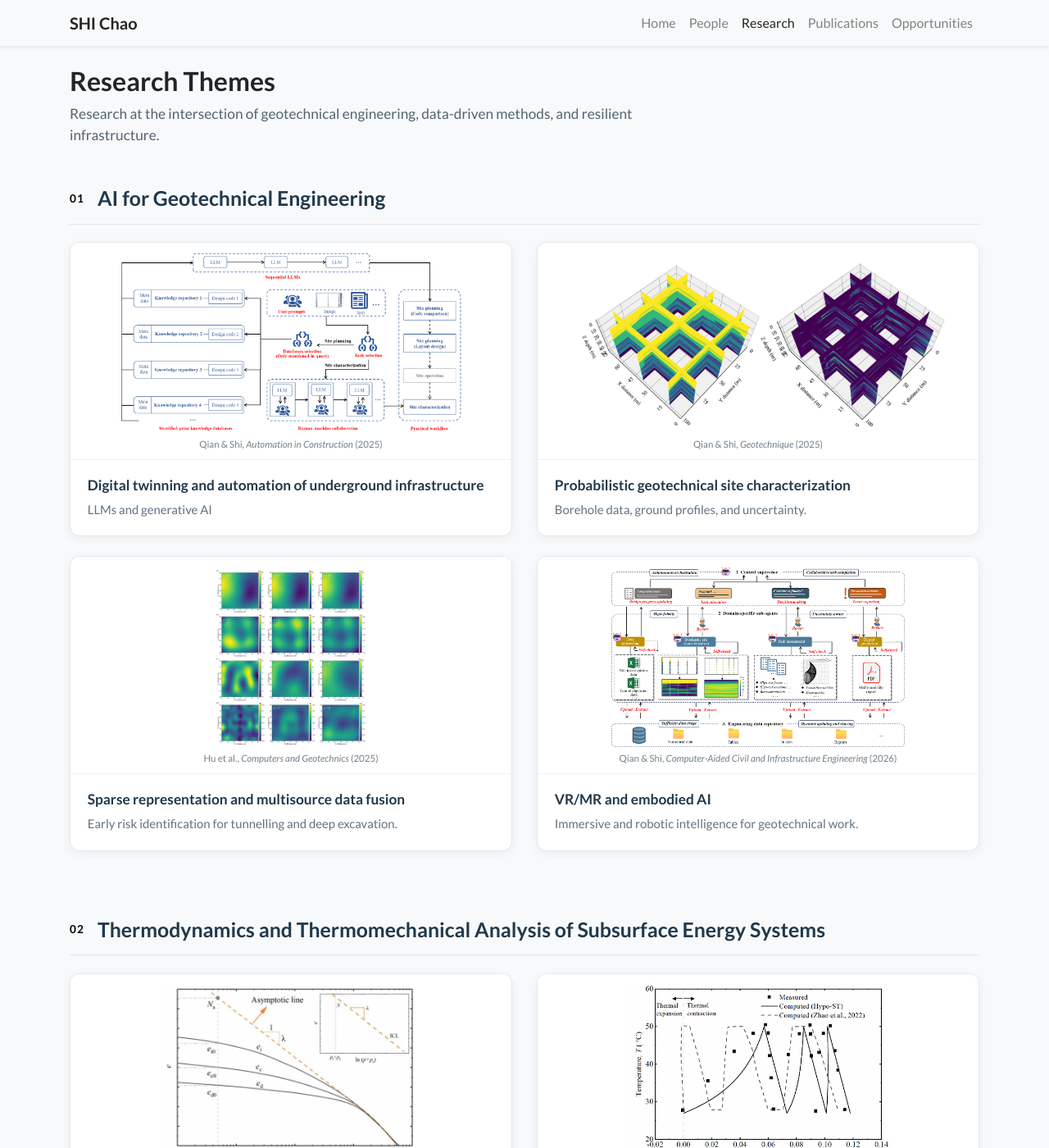
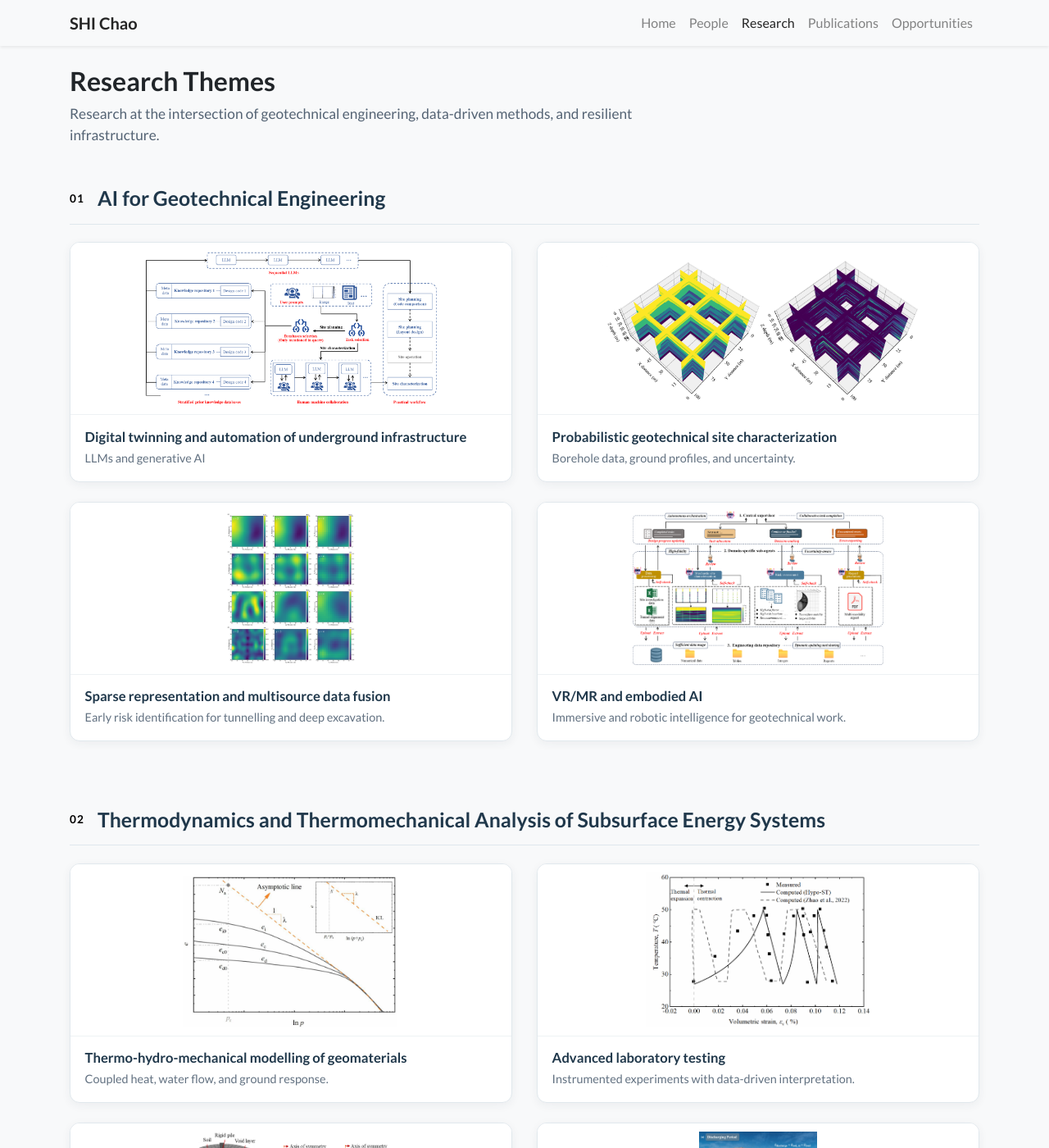
Before and after one commit to ShiChaoGeo/ShiChaoGeo.github.io, a Jekyll site: the page built from Research.html, in a window 1280 px wide and 1400 px high. Shown: the whole window at 82% size. Built offline with Jekyll 4.4.1, drawn with Linux system fonts in a browser that asks for light colours; nearby versions of some CDN libraries; a style sheet for code colours, icons or effects is not loaded; some of the changed text lies outside the part shown.

Commit message:
Remove figure credits and refine research card layout
Refactor topic-visual and topic-art styles for better layout and responsiveness. Update padding and height properties for improved visual consistency.

```diff
--- a/Research.html
+++ b/Research.html
@@ -51,47 +51,37 @@ navbar_title: Research
   }
   .topic-visual {
     display: flex;
-    flex-direction: column;
     align-items: center;
     justify-content: center;
-    min-height: 210px;
-    max-height: 290px;
+    height: 210px;
     margin: 0;
     overflow: hidden;
     border-bottom: 1px solid #eef2f4;
     background: #fff;
-    padding: 0.7rem 0.8rem;
+    padding: 0.65rem;
   }
   .topic-art {
     display: block;
-    width: auto;
-    height: auto;
-    max-width: 100%;
-    max-height: 220px;
+    width: 100%;
+    height: 100%;
     object-fit: contain;
-  }
-  .topic-credit {
-    margin-top: 0.45rem;
-    color: #73808b;
-    font-size: 0.72rem;
-    line-height: 1.25;
-    text-align: center;
+    object-position: center;
   }
   .topic-copy {
-    padding: 1.15rem 1.3rem 1.35rem;
+    padding: 0.95rem 1.1rem 1.05rem;
   }
   .topic-copy h4 {
     margin: 0;
     color: #20384b;
-    font-size: 1.08rem;
+    font-size: 1.04rem;
     font-weight: 650;
-    line-height: 1.4;
+    line-height: 1.35;
   }
   .topic-copy p {
-    margin: 0.35rem 0 0;
+    margin: 0.3rem 0 0;
     color: #627181;
-    font-size: 0.93rem;
-    line-height: 1.5;
+    font-size: 0.9rem;
+    line-height: 1.45;
   }
   @media (max-width: 575.98px) {
     .research-theme {
@@ -101,11 +91,14 @@ navbar_title: Research
       font-size: 1.3rem;
     }
     .topic-visual {
-      min-height: 180px;
-      max-height: 235px;
+      height: 170px;
+      padding: 0.45rem;
     }
-    .topic-art {
-      max-height: 170px;
+    .topic-copy {
+      padding: 0.85rem 1rem 0.95rem;
+    }
+    .topic-copy h4 {
+      font-size: 1.02rem;
     }
   }
 </style>
@@ -117,19 +110,19 @@ navbar_title: Research
   <div class="research-theme-heading"><span class="research-theme-number">01</span><h3 id="theme-ai">AI for Geotechnical Engineering</h3></div>
   <div class="row">
     <div class="col-12 col-md-6 mb-4"><article class="research-topic-card">
-      <figure class="topic-visual"><img class="topic-art" src="{{ '/assets/images/covers/2025AutoInCon.png' | relative_url }}" alt="LLM-driven geotechnical site planning and geological characterization workflow" loading="lazy" decoding="async"><figcaption class="topic-credit">Qian &amp; Shi, <em>Automation in Construction</em> (2025)</figcaption></figure>
+      <figure class="topic-visual"><img class="topic-art" src="{{ '/assets/images/covers/2025AutoInCon.png' | relative_url }}" alt="LLM-driven geotechnical site planning and geological characterization workflow" loading="lazy" decoding="async"></figure>
       <div class="topic-copy"><h4>Digital twinning and automation of underground infrastructure</h4><p>LLMs and generative AI</p></div>
     </article></div>
     <div class="col-12 col-md-6 mb-4"><article class="research-topic-card">
-      <figure class="topic-visual"><img class="topic-art" src="{{ '/assets/images/covers/2025_Geotechnique.png' | relative_url }}" alt="Probabilistic subsurface interpretation from sparse boreholes" loading="lazy" decoding="async"><figcaption class="topic-credit">Qian &amp; Shi, <em>Geotechnique</em> (2025)</figcaption></figure>
+      <figure class="topic-visual"><img class="topic-art" src="{{ '/assets/images/covers/2025_Geotechnique.png' | relative_url }}" alt="Probabilistic subsurface interpretation from sparse boreholes" loading="lazy" decoding="async"></figure>
       <div class="topic-copy"><h4>Probabilistic geotechnical site characterization</h4><p>Borehole data, ground profiles, and uncertainty.</p></div>
     </article></div>
     <div class="col-12 col-md-6 mb-4"><article class="research-topic-card">
-      <figure class="topic-visual"><img class="topic-art" src="{{ '/assets/images/covers/2025_C&G.png' | relative_url }}" alt="Spatial uncertainty fields from sparse geotechnical measurements" loading="lazy" decoding="async"><figcaption class="topic-credit">Hu et al., <em>Computers and Geotechnics</em> (2025)</figcaption></figure>
+      <figure class="topic-visual"><img class="topic-art" src="{{ '/assets/images/covers/2025_C&G.png' | relative_url }}" alt="Spatial uncertainty fields from sparse geotechnical measurements" loading="lazy" decoding="async"></figure>
       <div class="topic-copy"><h4>Sparse representation and multisource data fusion</h4><p>Early risk identification for tunnelling and deep excavation.</p></div>
     </article></div>
     <div class="col-12 col-md-6 mb-4"><article class="research-topic-card">
-      <figure class="topic-visual"><img class="topic-art" src="{{ '/assets/images/covers/2026_LLM.png' | relative_url }}" alt="Uncertainty-aware multi-agent system for automated geotechnical analysis" loading="lazy" decoding="async"><figcaption class="topic-credit">Qian &amp; Shi, <em>Computer-Aided Civil and Infrastructure Engineering</em> (2026)</figcaption></figure>
+      <figure class="topic-visual"><img class="topic-art" src="{{ '/assets/images/covers/2026_LLM.png' | relative_url }}" alt="Uncertainty-aware multi-agent system for automated geotechnical analysis" loading="lazy" decoding="async"></figure>
       <div class="topic-copy"><h4>VR/MR and embodied AI</h4><p>Immersive and robotic intelligence for geotechnical work.</p></div>
     </article></div>
   </div>
@@ -139,19 +132,19 @@ navbar_title: Research
   <div class="research-theme-heading"><span class="research-theme-number">02</span><h3 id="theme-thermo">Thermodynamics and Thermomechanical Analysis of Subsurface Energy Systems</h3></div>
   <div class="row">
     <div class="col-12 col-md-6 mb-4"><article class="research-topic-card">
-      <figure class="topic-visual"><img class="topic-art" src="{{ '/assets/images/covers/2025_C&G_THM.png' | relative_url }}" alt="Thermo-mechanical constitutive model for sand and clay" loading="lazy" decoding="async"><figcaption class="topic-credit">Liu &amp; Shi, <em>Computers and Geotechnics</em> (2025)</figcaption></figure>
+      <figure class="topic-visual"><img class="topic-art" src="{{ '/assets/images/covers/2025_C&G_THM.png' | relative_url }}" alt="Thermo-mechanical constitutive model for sand and clay" loading="lazy" decoding="async"></figure>
       <div class="topic-copy"><h4>Thermo-hydro-mechanical modelling of geomaterials</h4><p>Coupled heat, water flow, and ground response.</p></div>
     </article></div>
     <div class="col-12 col-md-6 mb-4"><article class="research-topic-card">
-      <figure class="topic-visual"><img class="topic-art" src="{{ '/assets/images/covers/2026_geotechnique.png' | relative_url }}" alt="Thermo-mechanical model validated with granular soil laboratory tests" loading="lazy" decoding="async"><figcaption class="topic-credit">Liu &amp; Shi, <em>Geotechnique</em> (2026)</figcaption></figure>
+      <figure class="topic-visual"><img class="topic-art" src="{{ '/assets/images/covers/2026_geotechnique.png' | relative_url }}" alt="Thermo-mechanical model validated with granular soil laboratory tests" loading="lazy" decoding="async"></figure>
       <div class="topic-copy"><h4>Advanced laboratory testing</h4><p>Instrumented experiments with data-driven interpretation.</p></div>
     </article></div>
     <div class="col-12 col-md-6 mb-4"><article class="research-topic-card">
-      <figure class="topic-visual"><img class="topic-art" src="{{ '/assets/images/covers/2024-CG.png' | relative_url }}" alt="Finite-element model of a driven energy pile in sand" loading="lazy" decoding="async"><figcaption class="topic-credit">Sun, Shi &amp; Leung, <em>Computers and Geotechnics</em> (2024)</figcaption></figure>
+      <figure class="topic-visual"><img class="topic-art" src="{{ '/assets/images/covers/2024-CG.png' | relative_url }}" alt="Finite-element model of a driven energy pile in sand" loading="lazy" decoding="async"></figure>
       <div class="topic-copy"><h4>Thermomechanical soil-structure behavior</h4><p>Energy piles, tunnels, and walls.</p></div>
     </article></div>
     <div class="col-12 col-md-6 mb-4"><article class="research-topic-card">
-      <figure class="topic-visual"><img class="topic-art" src="{{ '/assets/images/covers/2026_ATE.png' | relative_url }}" alt="Seawater-driven energy-pile thermal storage concept for sustainable cooling" loading="lazy" decoding="async"><figcaption class="topic-credit">Xu &amp; Shi, <em>Applied Thermal Engineering</em> (2026)</figcaption></figure>
+      <figure class="topic-visual"><img class="topic-art" src="{{ '/assets/images/covers/2026_ATE.png' | relative_url }}" alt="Seawater-driven energy-pile thermal storage concept for sustainable cooling" loading="lazy" decoding="async"></figure>
       <div class="topic-copy"><h4>Thermodynamic analysis of novel decarbonization infrastructure</h4><p>Subsurface systems for a lower-carbon built environment.</p></div>
     </article></div>
   </div>
@@ -161,11 +154,11 @@ navbar_title: Research
   <div class="research-theme-heading"><span class="research-theme-number">03</span><h3 id="theme-soil">Soil-Structure Interaction</h3></div>
   <div class="row">
     <div class="col-12 col-md-6 mb-4"><article class="research-topic-card">
-      <figure class="topic-visual"><img class="topic-art" src="{{ '/assets/images/covers/2026_TUST1.png' | relative_url }}" alt="Physics-informed, multi-source characterization of mixed-face geology along a tunnel" loading="lazy" decoding="async"><figcaption class="topic-credit">Lin et al., <em>Tunnelling and Underground Space Technology</em> (2026)</figcaption></figure>
+      <figure class="topic-visual"><img class="topic-art" src="{{ '/assets/images/covers/2026_TUST1.png' | relative_url }}" alt="Physics-informed, multi-source characterization of mixed-face geology along a tunnel" loading="lazy" decoding="async"></figure>
       <div class="topic-copy"><h4>Tunnels, excavations, and slope stability</h4><p>Ground response and infrastructure performance.</p></div>
     </article></div>
     <div class="col-12 col-md-6 mb-4"><article class="research-topic-card">
-      <figure class="topic-visual"><img class="topic-art" src="{{ '/assets/images/covers/2026_Georisk.png' | relative_url }}" alt="Probabilistic stratigraphic interpretation from sparse cone penetration tests" loading="lazy" decoding="async"><figcaption class="topic-credit">Lu et al., <em>Georisk</em> (2026)</figcaption></figure>
+      <figure class="topic-visual"><img class="topic-art" src="{{ '/assets/images/covers/2026_Georisk.png' | relative_url }}" alt="Probabilistic stratigraphic interpretation from sparse cone penetration tests" loading="lazy" decoding="async"></figure>
       <div class="topic-copy"><h4>Land reclamation and coastal defense</h4><p>Ground improvement and resilient coastal infrastructure.</p></div>
     </article></div>
   </div>
```
